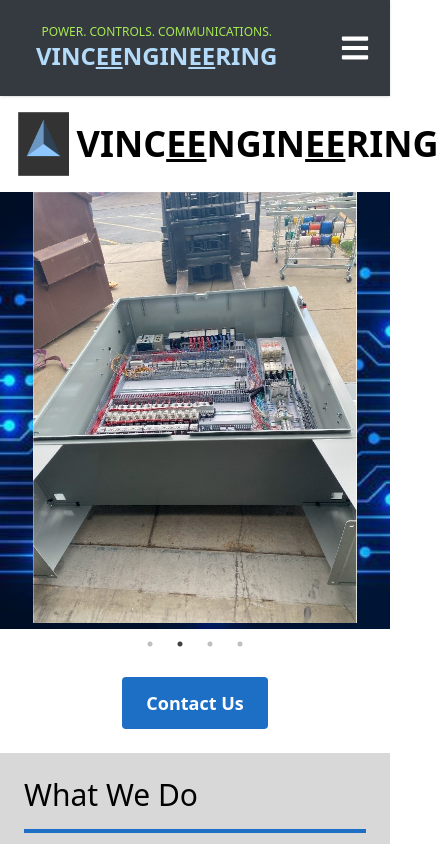
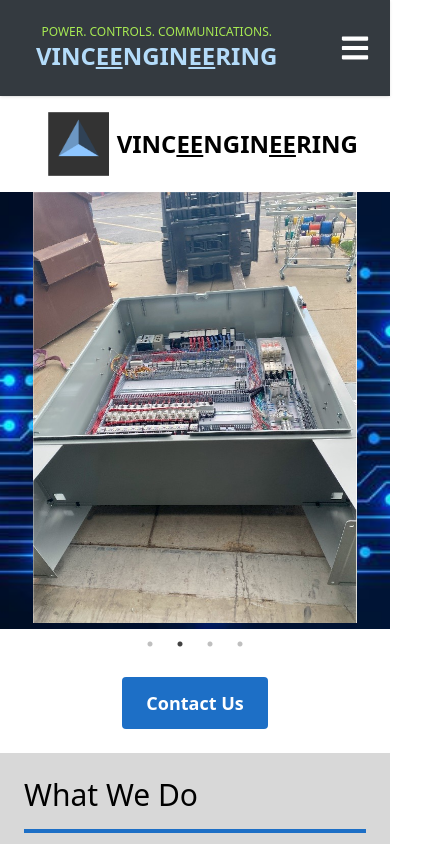
Before and after one commit to JaxsonM/vinceengineering, a React (Create React App) app: page / in a window 390 px wide. Shown: the top 844 px of the page, 439 px wide, since content can reach past the window. Built offline with nearby package versions, Linux system fonts and the light colour scheme.

Commit message:
Resized banner for phone screens

```diff
--- a/src/pages/Home.tsx
+++ b/src/pages/Home.tsx
@@ -5,7 +5,7 @@ import Slideshow from '../components/Slideshow';
 const Home: React.FC = () => {
   return (
     <div className="flex flex-col items-center pt-24">
-      <div className="flex items-center text-center p-4 text-4xl md:text-6xl font-bold mx-4">
+      <div className="flex items-center text-center p-4 text-2xl md:text-6xl font-bold mx-4">
         <img src="/images/logoAnim.gif" alt="Logo Animation" className="w-16 h-16 md:w-24 md:h-24 ml-4" />
         <h1 className="ml-2">
           VINC<span className="underline">EE</span>NGIN<span className="underline">EE</span>RING
```
